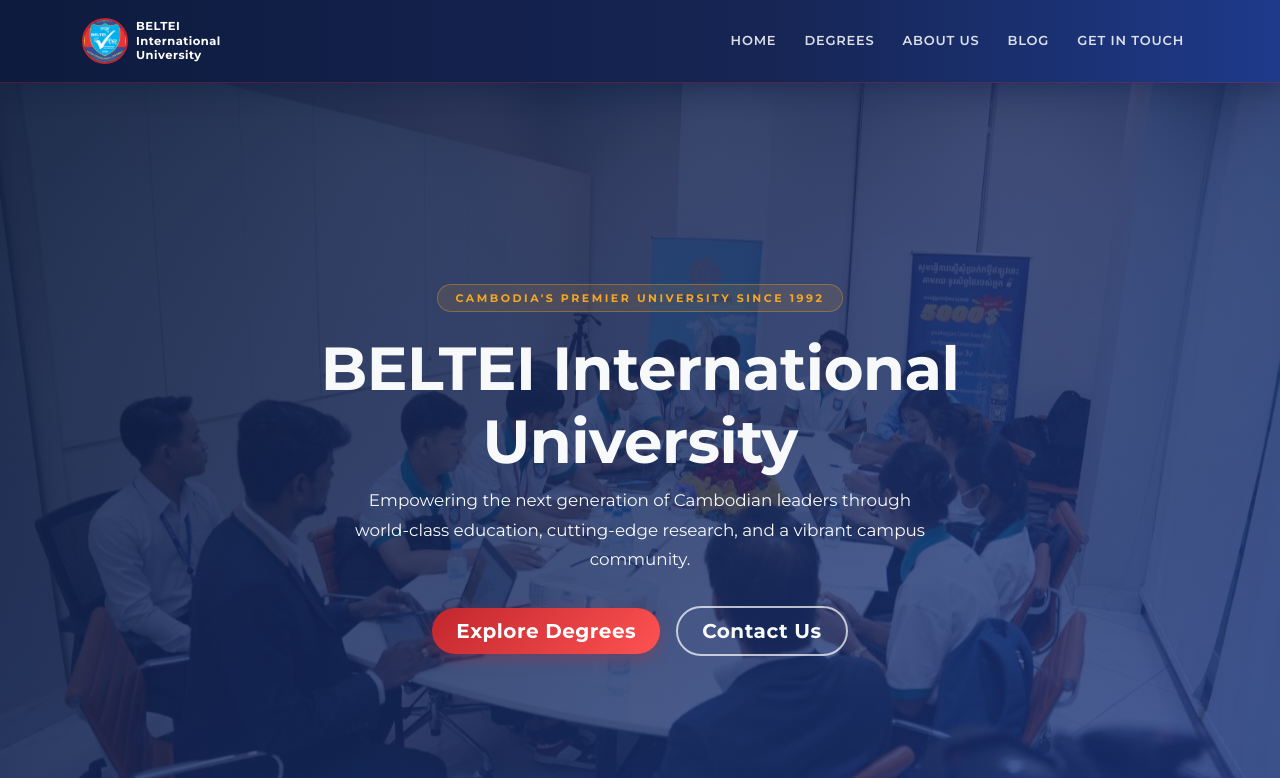
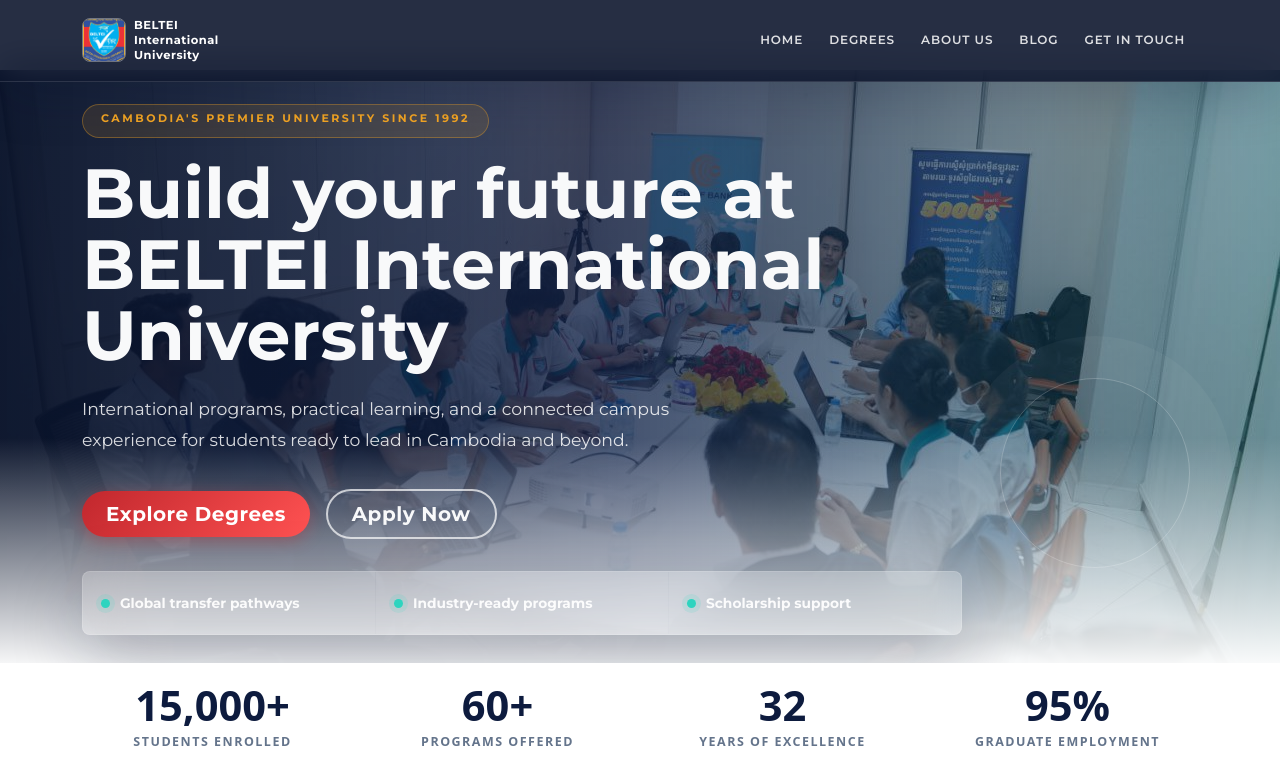
Before and after one commit to LyhengLT/react-university-website, a React (Create React App) app: page / in a window 1280 px wide. Shown: the top 778 px of the page. Built offline with nearby package versions, Linux system fonts and the light colour scheme.

Commit message:
Modernize startup page styling

```diff
--- a/src/App.css
+++ b/src/App.css
@@ -3,13 +3,19 @@
   font-family: 'Montserrat', sans-serif;
 }
 
-header h1 { font-size: 3.8rem; font-weight: 800; letter-spacing: -0.5px; }
+header h1 { font-size: 3.8rem; font-weight: 800; letter-spacing: 0; }
 header h2 { font-size: 1rem; font-weight: 600; letter-spacing: 3px; text-transform: uppercase; opacity: 0.8; }
 
 .height-75 { height: 75vh; }
 
 .home-page, .courses-page, .about-page, .blog-page, .contact-page {
   padding-top: 70px;
+}
+
+@media (max-width: 575.98px) {
+  .home-page, .courses-page, .about-page, .blog-page, .contact-page {
+    padding-top: 82px;
+  }
 }
 
 /* ========= Page Transitions ========= */
@@ -24,27 +30,29 @@
 
 /* ========= Navbar ========= */
 .navbar {
-  background: linear-gradient(90deg, var(--navy) 0%, var(--navy-mid) 60%, var(--navy-light) 100%) !important;
-  box-shadow: 0 2px 24px rgba(13,27,62,0.35);
-  border-bottom: 1px solid rgba(193,39,45,0.35);
+  background: rgba(8, 18, 42, 0.88) !important;
+  box-shadow: 0 16px 50px rgba(8,18,42,0.18);
+  border-bottom: 1px solid rgba(255,255,255,0.12);
+  backdrop-filter: blur(18px);
   z-index: 1000;
-  padding-top: 10px;
-  padding-bottom: 10px;
+  padding-top: 9px;
+  padding-bottom: 9px;
 }
 
 .navbar .nav-link {
-  font-size: 13px;
+  font-size: 12px;
   font-weight: 600;
-  letter-spacing: 0.8px;
+  letter-spacing: 0.9px;
   color: rgba(255,255,255,0.85) !important;
-  padding: 8px 14px !important;
-  border-radius: 6px;
-  transition: background 0.2s ease, color 0.2s ease;
+  padding: 8px 13px !important;
+  border-radius: 999px;
+  transition: background 0.2s ease, color 0.2s ease, transform 0.2s ease;
 }
 
 .navbar .nav-link:hover {
   color: #ffffff !important;
-  background: rgba(255,255,255,0.1);
+  background: rgba(255,255,255,0.11);
+  transform: translateY(-1px);
 }
 
 .navbar .nav-link.active {
@@ -60,12 +68,11 @@
 }
 
 .navbar-logo {
-  width: 46px;
-  height: 46px;
+  width: 44px;
+  height: 44px;
   object-fit: cover;
-  border-radius: 50%;
-  border: 2px solid var(--crimson);
-  animation: logoPulse 2.5s ease-in-out infinite;
+  border-radius: 8px;
+  border: 1px solid rgba(255,255,255,0.35);
   transition: transform 0.3s ease;
 }
 
@@ -185,6 +192,13 @@
 .delay-4 { transition-delay: 0.38s; }
 .delay-5 { transition-delay: 0.48s; }
 .delay-6 { transition-delay: 0.58s; }
+
+@media (max-width: 575.98px) {
+  .reveal-left,
+  .reveal-right {
+    transform: translateY(34px);
+  }
+}
 
 /* ========= Section Labels ========= */
 .section-label {
--- a/src/index.css
+++ b/src/index.css
@@ -13,9 +13,14 @@
   --gradient-navy:   linear-gradient(135deg, #0d1b3e 0%, #1e3a8a 100%);
   --gradient-crimson: linear-gradient(135deg, #c1272d 0%, #ff5252 100%);
   --gradient-hero:   linear-gradient(135deg, rgba(13,27,62,0.88) 0%, rgba(30,58,138,0.72) 100%);
-  --card-radius:   14px;
+  --card-radius:   8px;
   --card-shadow:   0 4px 24px rgba(13,27,62,0.10);
   --card-shadow-hover: 0 20px 50px rgba(13,27,62,0.18);
+}
+
+html,
+body {
+  overflow-x: hidden;
 }
 
 body {
--- a/src/pages/Home/Home.css
+++ b/src/pages/Home/Home.css
@@ -1,54 +1,144 @@
 .home-page header {
-    background-image: var(--gradient-hero), url(../../utils/images/home-page-header.jpg);
     background-size: cover;
     background-position: center;
 }
 
-header {
+.home-hero {
+    position: relative;
+    min-height: 575px;
+    overflow: hidden;
+    isolation: isolate;
+    background-image:
+        linear-gradient(90deg, rgba(8,18,42,0.94) 0%, rgba(15,32,70,0.76) 48%, rgba(14,103,117,0.36) 100%),
+        url(../../utils/images/home-page-header.jpg);
     background-size: cover;
     background-position: center;
 }
 
-/* Hero badge */
+.home-hero::before {
+    content: '';
+    position: absolute;
+    inset: auto 0 0;
+    height: 38%;
+    background: linear-gradient(0deg, rgba(255,255,255,0.96) 0%, rgba(255,255,255,0) 100%);
+    z-index: -1;
+}
+
+.home-hero::after {
+    content: '';
+    position: absolute;
+    right: 7%;
+    bottom: 16%;
+    width: 190px;
+    height: 190px;
+    border: 1px solid rgba(255,255,255,0.22);
+    border-radius: 999px;
+    box-shadow: 0 0 0 42px rgba(255,255,255,0.04);
+    z-index: -1;
+}
+
+.hero-shell {
+    min-height: 575px;
+    display: flex;
+    flex-direction: column;
+    justify-content: center;
+    padding-top: 34px;
+    padding-bottom: 28px;
+}
+
+.hero-content {
+    width: min(100%, 780px);
+}
+
 .hero-badge {
-    display: inline-block;
+    display: inline-flex;
+    align-items: center;
+    min-height: 34px;
     font-size: 11px;
-    font-weight: 700;
-    letter-spacing: 2.5px;
+    font-weight: 800;
+    letter-spacing: 1.4px;
     text-transform: uppercase;
-    color: var(--gold);
-    background: rgba(245,166,35,0.12);
-    border: 1px solid rgba(245,166,35,0.35);
-    padding: 5px 18px;
-    border-radius: 50px;
+    color: #ffe3a2;
+    background: rgba(255,255,255,0.1);
+    border: 1px solid rgba(255,255,255,0.24);
+    padding: 6px 16px;
+    border-radius: 999px;
     margin-bottom: 20px;
+    backdrop-filter: blur(14px);
+}
+
+.hero-content h1 {
+    max-width: 760px;
+    font-size: 4.35rem;
+    line-height: 1.02;
+    letter-spacing: 0;
+    margin-bottom: 22px;
 }
 
 .hero-subtitle {
-    font-size: 1.05rem;
-    line-height: 1.75;
-    max-width: 600px;
-    opacity: 0.85;
-    margin-bottom: 32px;
+    font-size: 1.08rem;
+    line-height: 1.8;
+    max-width: 650px;
+    color: rgba(255,255,255,0.84);
+    margin-bottom: 34px;
+}
+
+.hero-highlight-bar {
+    display: grid;
+    grid-template-columns: repeat(3, minmax(0, 1fr));
+    gap: 1px;
+    width: min(100%, 880px);
+    margin-top: 32px;
+    border: 1px solid rgba(255,255,255,0.2);
+    border-radius: 8px;
+    overflow: hidden;
+    background: rgba(255,255,255,0.12);
+    backdrop-filter: blur(18px);
+    box-shadow: 0 24px 70px rgba(8,18,42,0.28);
+}
+
+.hero-highlight {
+    display: flex;
+    align-items: center;
+    gap: 10px;
+    min-height: 62px;
+    padding: 16px 18px;
+    color: rgba(255,255,255,0.92);
+    font-size: 0.86rem;
+    font-weight: 700;
+    background: rgba(255,255,255,0.08);
+}
+
+.highlight-dot {
+    width: 9px;
+    height: 9px;
+    flex: 0 0 9px;
+    border-radius: 50%;
+    background: #2dd4bf;
+    box-shadow: 0 0 0 5px rgba(45,212,191,0.13);
 }
 
 /* Stats section */
 .stats-section {
-    background: linear-gradient(135deg, var(--navy) 0%, var(--navy-mid) 100%);
-    border-bottom: 2px solid rgba(193,39,45,0.3);
+    background: #ffffff;
+    border-bottom: 1px solid rgba(13,27,62,0.08);
+}
+
+.stats-section.py-5 {
+    padding-top: 0.5rem !important;
 }
 
 .stat-item {
     text-align: center;
-    padding: 20px 10px;
+    padding: 14px 10px;
 }
 
 .stat-number {
     font-size: 2.6rem;
     font-weight: 800;
-    color: var(--gold);
+    color: var(--navy);
     line-height: 1;
-    letter-spacing: -1px;
+    letter-spacing: 0;
 }
 
 .stat-label {
@@ -56,13 +146,13 @@
     font-weight: 600;
     letter-spacing: 1.5px;
     text-transform: uppercase;
-    color: rgba(255,255,255,0.6);
+    color: var(--text-muted);
     margin-top: 6px;
 }
 
 /* Start courses section */
 .start-courses-section {
-    background: linear-gradient(135deg, #f8faff 0%, #eef2ff 100%);
+    background: linear-gradient(135deg, #f7f9fc 0%, #eef7f6 100%);
 }
 
 .start-courses-section h2 {
@@ -74,7 +164,7 @@
 
 /* Blog section */
 .blog-section {
-    background-image: linear-gradient(135deg, rgba(13,27,62,0.92) 0%, rgba(30,58,138,0.82) 100%), url(../../utils/images/blog-section-img.jpg);
+    background-image: linear-gradient(135deg, rgba(8,18,42,0.92) 0%, rgba(17,78,91,0.72) 100%), url(../../utils/images/blog-section-img.jpg);
     background-size: cover;
     background-position: center;
 }
@@ -91,3 +181,63 @@
     padding: 3px 10px;
     border-radius: 50px;
 }
+
+@media (max-width: 991.98px) {
+    .hero-content h1 {
+        font-size: 3.25rem;
+    }
+
+    .hero-highlight-bar {
+        grid-template-columns: 1fr;
+        width: min(100%, 560px);
+        margin-top: 44px;
+    }
+}
+
+@media (max-width: 575.98px) {
+    .home-hero,
+    .hero-shell {
+        min-height: auto;
+    }
+
+    .hero-shell {
+        padding-top: 66px;
+        padding-bottom: 28px;
+    }
+
+    .hero-badge {
+        align-items: flex-start;
+        border-radius: 8px;
+        line-height: 1.45;
+    }
+
+    .hero-content h1 {
+        font-size: 2.2rem;
+        line-height: 1.08;
+        margin-bottom: 18px;
+    }
+
+    .hero-subtitle {
+        font-size: 0.96rem;
+        line-height: 1.7;
+        margin-bottom: 24px;
+    }
+
+    .hero-highlight {
+        min-height: 44px;
+        padding: 10px 14px;
+    }
+
+    .hero-highlight-bar {
+        margin-top: 24px;
+    }
+
+    .stats-section.py-5 {
+        padding-top: 0 !important;
+    }
+
+    .stat-item {
+        padding-top: 10px;
+        padding-bottom: 10px;
+    }
+}
--- a/src/pages/Home/Home.jsx
+++ b/src/pages/Home/Home.jsx
@@ -38,6 +38,12 @@
     { label: 'Graduate Employment', value: 95, suffix: '%' },
 ];
 
+const heroHighlights = [
+    'Global transfer pathways',
+    'Industry-ready programs',
+    'Scholarship support'
+];
+
 function StatCounter({ value, suffix, label }) {
     const [count, ref] = useCountUp(value, 1800);
     return (
@@ -51,21 +57,32 @@
 function Home() {
   return (
     <div className='home-page'>
-        <header className='h-100 min-vh-100 d-flex align-items-center text-light'>
-            <div className='container d-flex flex-column align-items-center text-center'>
+        <header className='home-hero text-light'>
+            <div className='container hero-shell'>
+                <div className='hero-content'>
                     <span className='hero-badge hero-text-1'>Cambodia's Premier University Since 1992</span>
-                <h1 className='fw-bold hero-text-2'>BELTEI International<br />University</h1>
+                    <h1 className='fw-bold hero-text-2'>Build your future at BELTEI International University</h1>
                     <p className='hero-subtitle hero-text-3'>
-                    Empowering the next generation of Cambodian leaders through world-class education,
-                    cutting-edge research, and a vibrant campus community.
+                        International programs, practical learning, and a connected campus experience
+                        for students ready to lead in Cambodia and beyond.
                     </p>
-                <div className='d-flex flex-column flex-sm-row align-items-center gap-3 hero-text-4'>
+                    <div className='d-flex flex-column flex-sm-row align-items-sm-center gap-3 hero-text-4'>
                         <Link to="/courses">
                             <button type='button' className='btn btn-danger btn-lg btn-shimmer px-4'>Explore Degrees</button>
                         </Link>
                         <Link to="/contact">
-                        <button type='button' className='btn btn-outline-light btn-lg btn-shimmer px-4'>Contact Us</button>
+                            <button type='button' className='btn btn-outline-light btn-lg btn-shimmer px-4'>Apply Now</button>
                         </Link>
+                    </div>
+                </div>
+
+                <div className='hero-highlight-bar hero-text-4'>
+                    {heroHighlights.map((item) => (
+                        <div className='hero-highlight' key={item}>
+                            <span className='highlight-dot'></span>
+                            <span>{item}</span>
+                        </div>
+                    ))}
                 </div>
             </div>
         </header>
@@ -93,7 +110,7 @@
                 <div className='row d-flex align-items-center justify-content-around gy-5'>
                     <div className='col-lg-5 reveal reveal-left'>
                         <span className='section-label'>Enroll Now</span>
-                        <h2 className='mt-3 mb-3'>2025 Academic<br />Intake Is Open</h2>
+                        <h2 className='mt-3 mb-3'>2026 Academic<br />Intake Is Open</h2>
                         <p style={{color:'var(--text-muted)',lineHeight:'1.8',marginBottom:'28px'}}>
                             Applications are now open for undergraduate, postgraduate, and doctoral programs.
                             Secure your place at Cambodia's most internationally recognized university.
```
Lines whose indentation alone changed are shown as unchanged.
